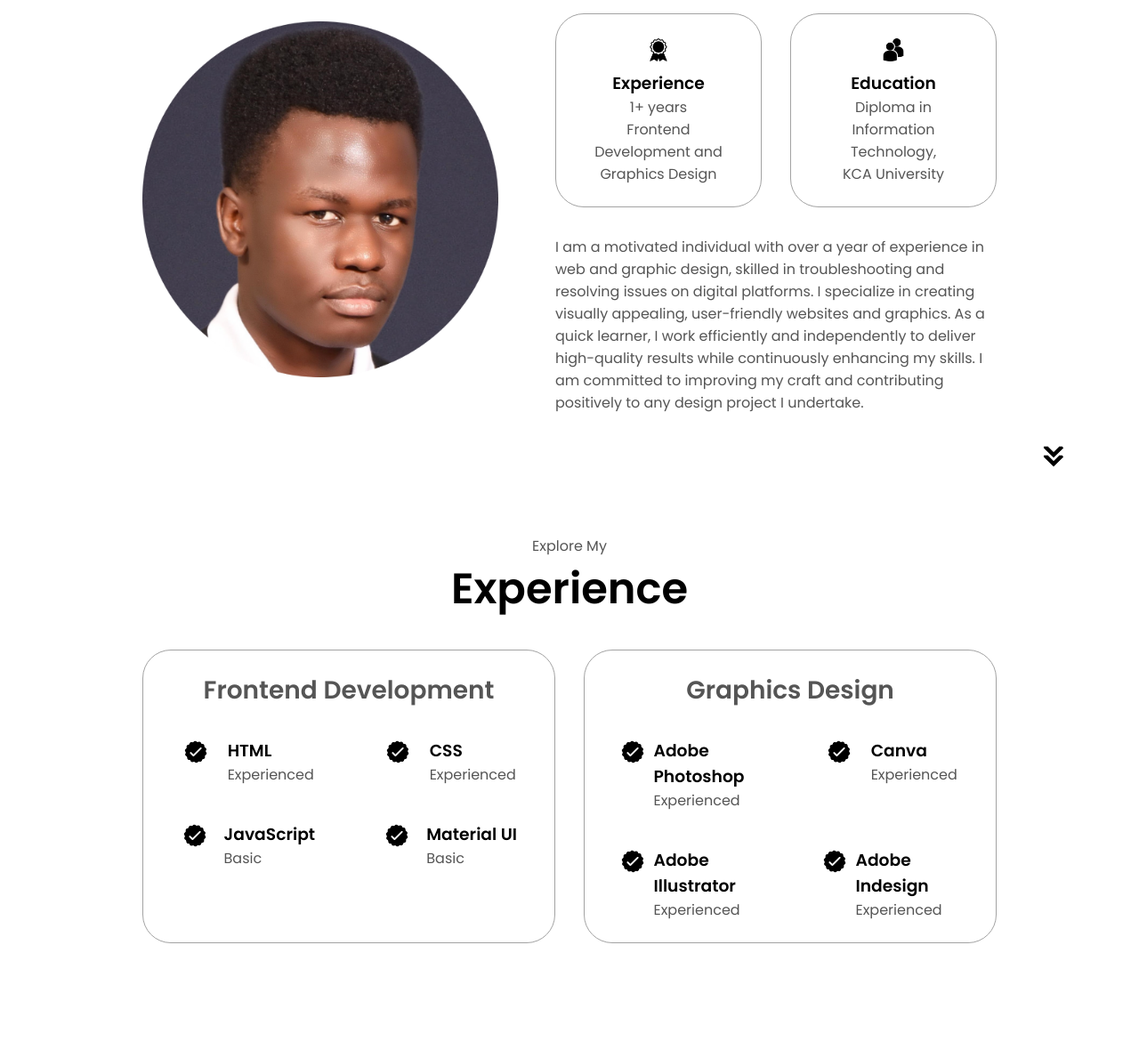
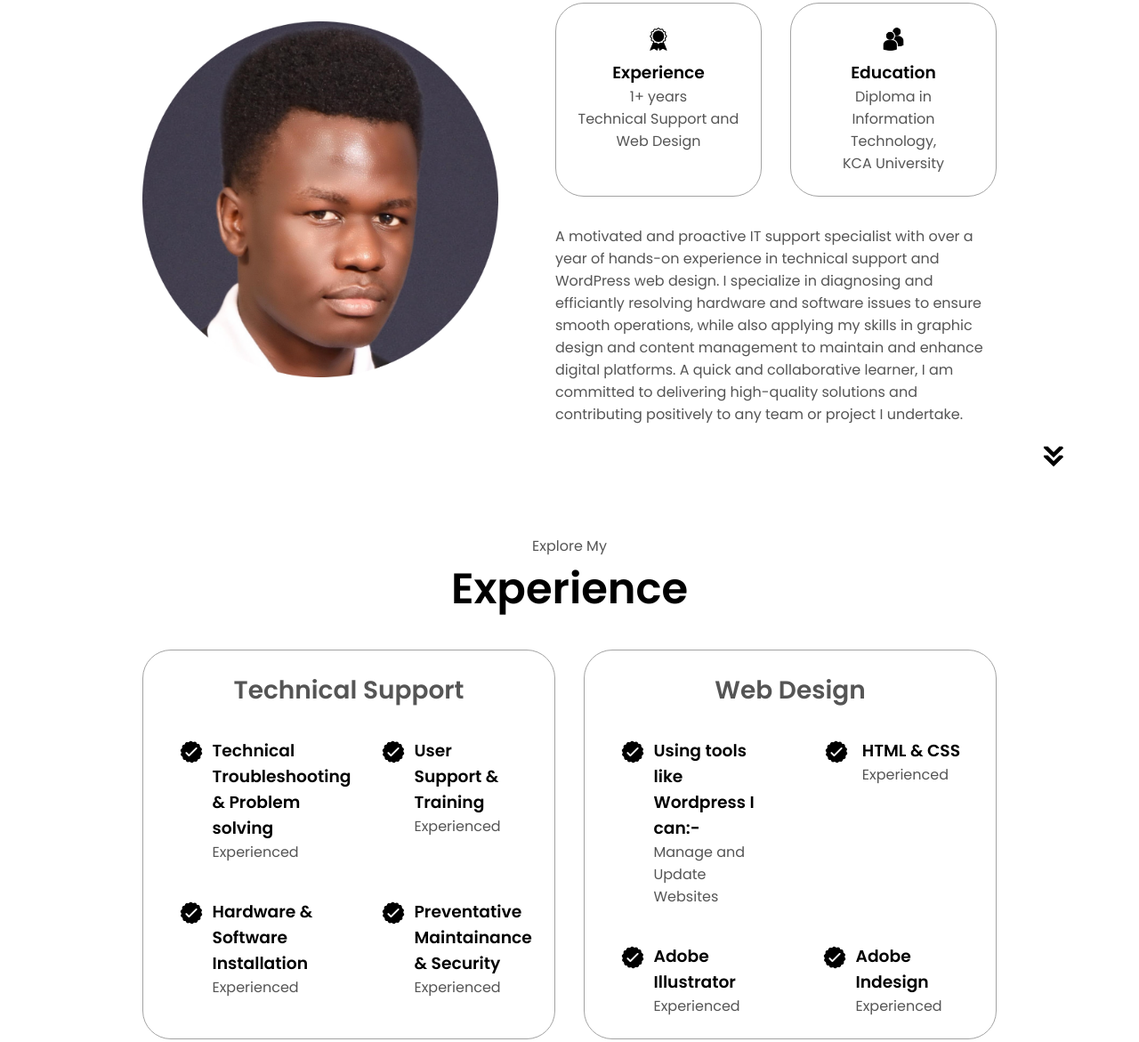
Before and after one commit to JohnWalterOwino/johnwalter.github.io, a plain HTML site: page index.html in a window 1280 px wide. Shown: the part 1095-2266 px from the top of the page at 89% size. Drawn offline with Linux system fonts and the light colour scheme.

Commit message:
UPDATED PORTFOLIO
CV Changed & Skills Updated & Web address added

```diff
--- a/index.html
+++ b/index.html
@@ -21,7 +21,7 @@
       </div>
     </nav>
     <nav id="hamburger-nav">
-      <div class="logo">John Doe</div>
+      <div class="logo">John Walter Owino</div>
       <div class="hamburger-menu">
         <div class="hamburger-icon" onclick="toggleMenu()">
           <span></span>
@@ -43,7 +43,7 @@
       <div class="section__text">
         <p class="section__text__p1">Hello, I'm</p>
         <h1 class="title">John Walter Owino</h1>
-        <p class="section__text__p2">Frontend Developer and Graphics Designer</p>
+        <p class="section__text__p2">Technical Support</p>
         <div class="btn-container">
           <button
             class="btn btn-color-2"
@@ -60,7 +60,7 @@
             src="./assets/linkedin.png"
             alt="My LinkedIn profile"
             class="icon"
-            onclick="location.href='https://linkedin.com/in/johnwalterowino'"
+            onclick="location.href='assets/JOHN WALTER.pdf'"
           />
           <img
             src="./assets/github.png"
@@ -91,7 +91,7 @@
                 class="icon"
               />
               <h3>Experience</h3>
-              <p>1+ years <br />Frontend Development and Graphics Design</p>
+              <p>1+ years <br />Technical Support and Web Design </p>
             </div>
             <div class="details-container">
               <img
@@ -105,13 +105,10 @@
           </div>
           <div class="text-container">
             <p>
-                I am a motivated individual with over a year of experience in web and graphic design,
-                skilled in troubleshooting and resolving issues on digital platforms.
-                I specialize in creating visually appealing, user-friendly websites and graphics.
-                As a quick learner, I work efficiently and independently to deliver high-quality
-                results while continuously enhancing my skills.
-                I am committed to improving my craft and contributing
-                positively to any design project I undertake.
+                A motivated and proactive IT support specialist with over a year of hands-on experience in technical support and WordPress
+                web design. I specialize in diagnosing and efficiantly resolving hardware and software issues to ensure smooth operations, while
+                also applying my skills in graphic design and content management to maintain and enhance digital platforms. A quick and collaborative
+                learner, I am committed to delivering high-quality solutions and contributing positively to any team or project I undertake.
             </p>
           </div>
         </div>
@@ -129,7 +126,7 @@
       <div class="experience-details-container">
         <div class="about-containers">
           <div class="details-container">
-            <h2 class="experience-sub-title">Frontend Development</h2>
+            <h2 class="experience-sub-title">Technical Support</h2>
             <div class="article-container">
               <article>
                 <img
@@ -138,7 +135,7 @@
                   class="icon"
                 />
                 <div>
-                  <h3>HTML</h3>
+                  <h3>Technical Troubleshooting & Problem solving</h3>
                   <p>Experienced</p>
                 </div>
               </article>
@@ -149,7 +146,7 @@
                   class="icon"
                 />
                 <div>
-                  <h3>CSS</h3>
+                  <h3>User Support & Training</h3>
                   <p>Experienced</p>
                 </div>
               </article>
@@ -160,34 +157,7 @@
                   class="icon"
                 />
                 <div>
-                  <h3>JavaScript</h3>
-                  <p>Basic</p>
-                </div>
-              </article>
-              <article>
-                <img
-                  src="./assets/checkmark.png"
-                  alt="Experience icon"
-                  class="icon"
-                />
-                <div>
-                  <h3>Material UI</h3>
-                  <p>Basic</p>
-                </div>
-              </article>
-            </div>
-          </div>
-          <div class="details-container">
-            <h2 class="experience-sub-title">Graphics Design</h2>
-            <div class="article-container">
-              <article>
-                <img
-                  src="./assets/checkmark.png"
-                  alt="Experience icon"
-                  class="icon"
-                />
-                <div>
-                  <h3>Adobe Photoshop</h3>
+                  <h3>Hardware & Software Installation</h3>
                   <p>Experienced</p>
                 </div>
               </article>
@@ -198,7 +168,34 @@
                   class="icon"
                 />
                 <div>
-                  <h3>Canva</h3>
+                  <h3>Preventative Maintainance & Security</h3>
+                  <p>Experienced</p>
+                </div>
+              </article>
+            </div>
+          </div>
+          <div class="details-container">
+            <h2 class="experience-sub-title">Web Design</h2>
+            <div class="article-container">
+              <article>
+                <img
+                  src="./assets/checkmark.png"
+                  alt="Experience icon"
+                  class="icon"
+                />
+                <div>
+                  <h3>Using tools like Wordpress I can:-</h3>
+                  <p>Manage and Update Websites</p>
+                </div>
+              </article>
+              <article>
+                <img
+                  src="./assets/checkmark.png"
+                  alt="Experience icon"
+                  class="icon"
+                />
+                <div>
+                  <h3>HTML & CSS </h3>
                   <p>Experienced</p>
                 </div>
               </article>
@@ -243,22 +240,18 @@
           <div class="details-container color-container">
             <div class="article-container">
               <img
-                src="./assets/project-1.png"
+                src="assets/TakeOneKick-removebg-preview (1).png"
                 alt="Project 1"
                 class="project-img"
               />
             </div>
             <h2 class="experience-sub-title project-title">Project One</h2>
             <div class="btn-container">
-              <button
-                class="btn btn-color-2 project-btn"
-                onclick="location.href='https://github.com/'"
-              >
-                Github
+
               </button>
               <button
                 class="btn btn-color-2 project-btn"
-                onclick="location.href='https://github.com/'"
+                onclick="location.href='https://takeonekicks.wordpress.com/'"
               >
                 Live Demo
               </button>
@@ -272,7 +265,7 @@
                 class="project-img"
               />
             </div>
-            <h2 class="experience-sub-title project-title">Project Two</h2>
+            <h2 class="experience-sub-title project-title">Project Two - Inprogress!</h2>
             <div class="btn-container">
               <button
                 class="btn btn-color-2 project-btn"
@@ -296,7 +289,7 @@
                 class="project-img"
               />
             </div>
-            <h2 class="experience-sub-title project-title">Project Three</h2>
+            <h2 class="experience-sub-title project-title">Project Three - Inprogress!</h2>
             <div class="btn-container">
               <button
                 class="btn btn-color-2 project-btn"
```
Also changed, not shown: assets/TakeOneKick-removebg-preview (1).png (added), 2 other files.
